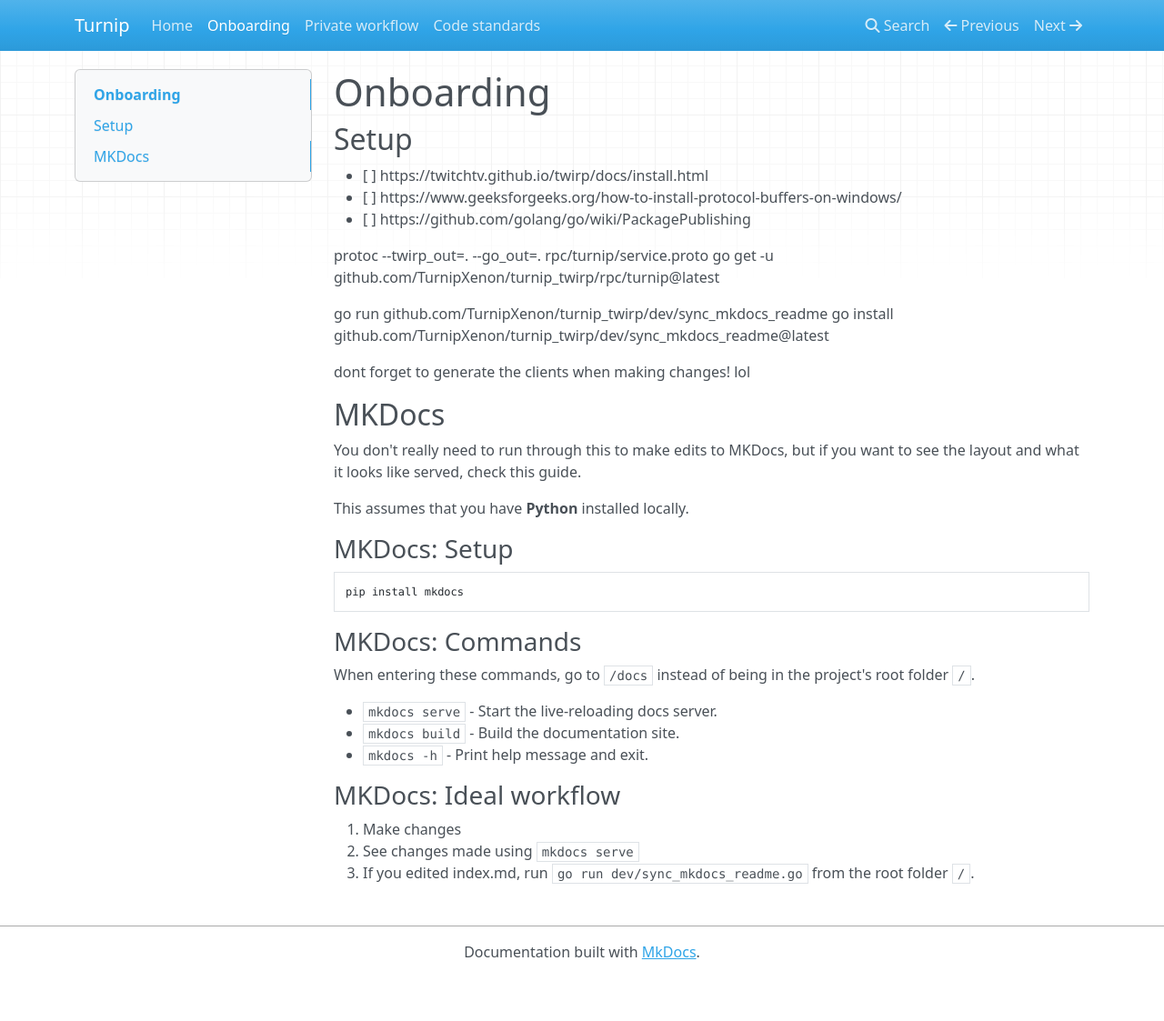
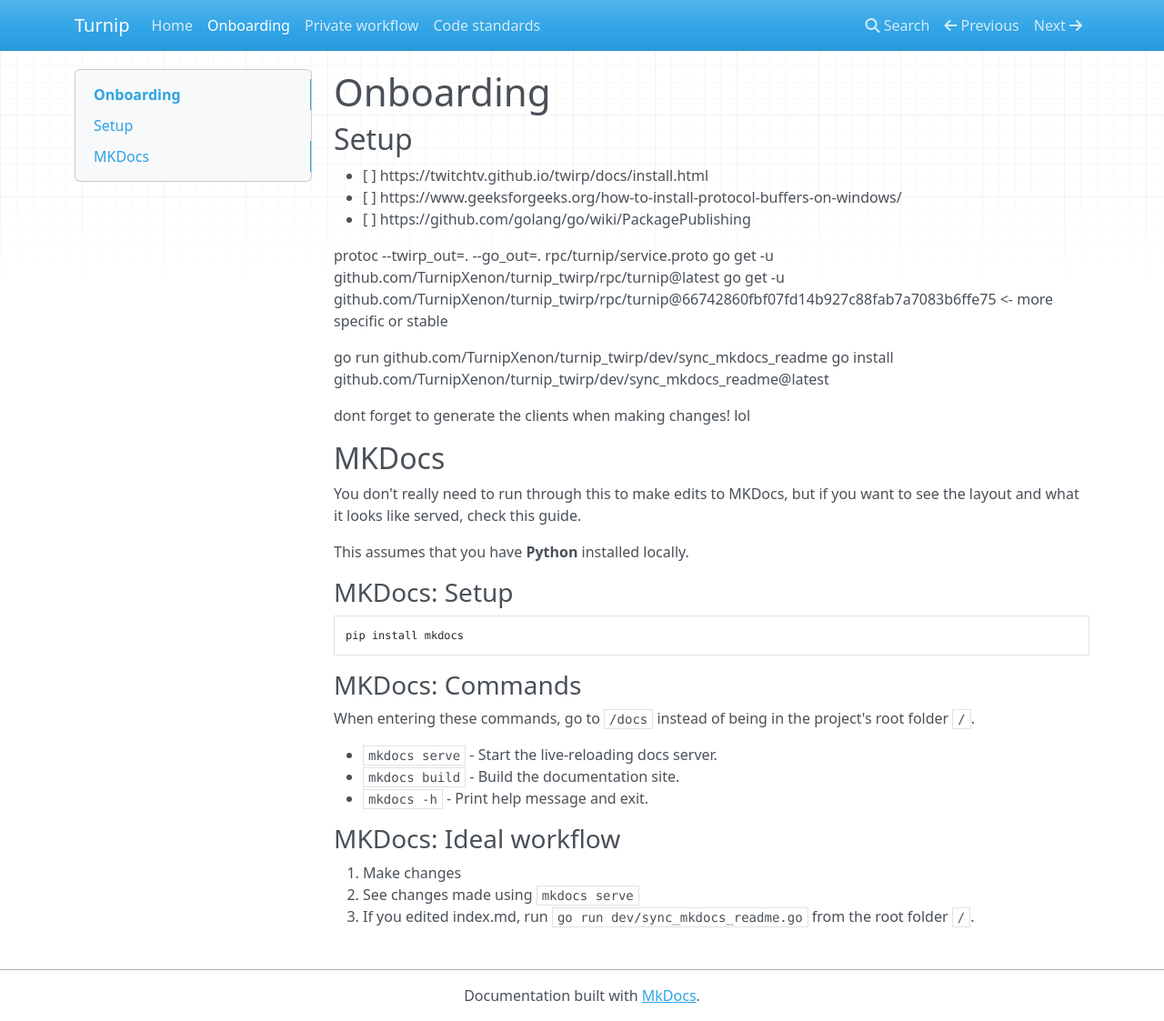
Before and after one commit to TurnipXenon/turnip_api, an MkDocs documentation site: the page built from docs/docs/onboarding.md, in a window 1280 px wide and 1123 px high. Shown: the whole window at 91% size. Built offline with MkDocs 1.6.1, drawn with Linux system fonts in a browser that asks for light colours; nearby versions of some CDN libraries.

Commit message:
Add note to onboarding

```diff
--- a/docs/docs/onboarding.md
+++ b/docs/docs/onboarding.md
@@ -8,6 +8,7 @@
 
 protoc --twirp_out=. --go_out=. rpc/turnip/service.proto
 go get -u github.com/TurnipXenon/turnip_twirp/rpc/turnip@latest
+go get -u github.com/TurnipXenon/turnip_twirp/rpc/turnip@66742860fbf07fd14b927c88fab7a7083b6ffe75 <- more specific or stable
 
 go run github.com/TurnipXenon/turnip_twirp/dev/sync_mkdocs_readme
 go install github.com/TurnipXenon/turnip_twirp/dev/sync_mkdocs_readme@latest
```
